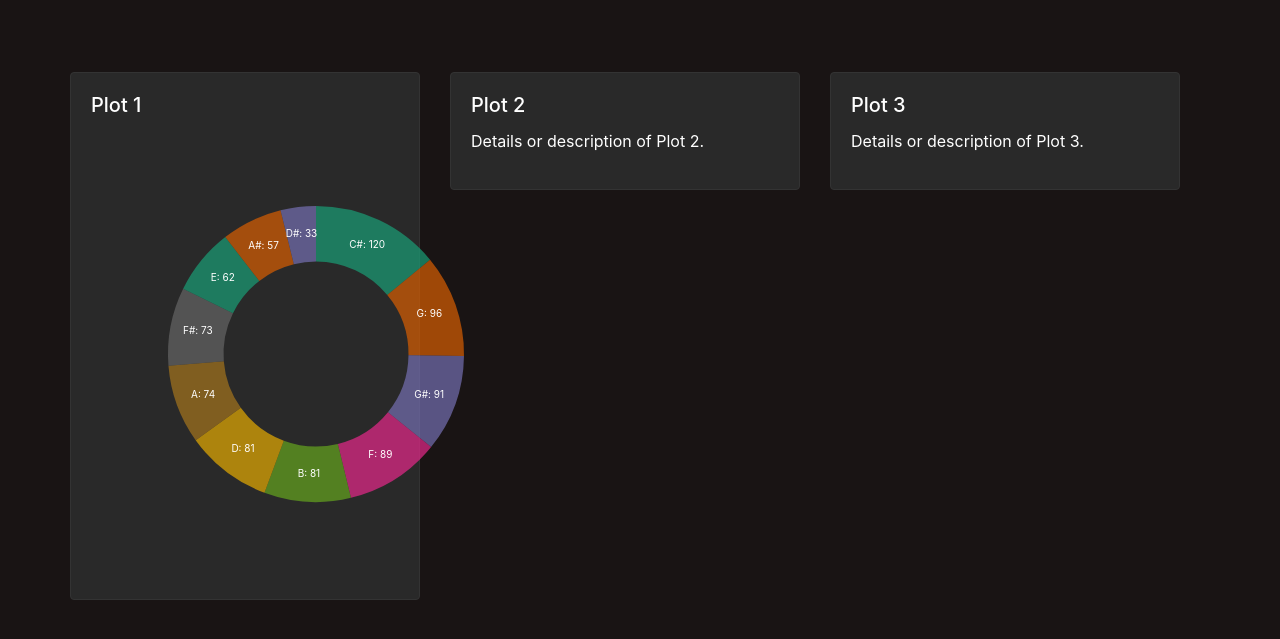
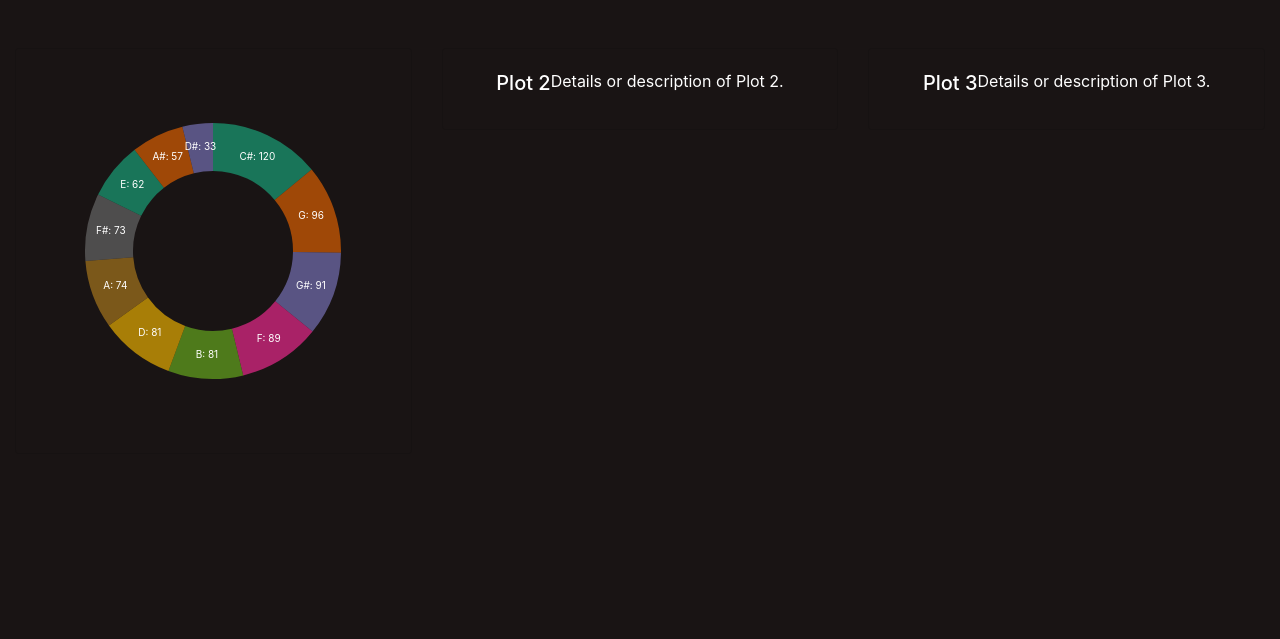
Before and after one commit to FarrukhCyber/Melody-Metrics, a Flask app: page / in a window 1280 px wide. Shown: the part 56-695 px from the top of the page. Run offline with Flask 3, Linux system fonts and the light colour scheme; some libraries are stand-ins or nearby versions.

Commit message:
finally centered the pieChart

```diff
--- a/static/css/theme.css
+++ b/static/css/theme.css
@@ -22,7 +22,19 @@ body {
 }
 
 .card-custom {
-    background-color: #292929; /* Slightly lighter than the body background */
-    border: 1px solid #333333; /* Subtle border for distinction */
+    background-color: var(--spotify-black);
+    /* background-color: #292929;  */
+    /* border: 1px solid #333333;  */
     color: var(--spotify-white);
 }
+
+.card-body {
+    display: flex;
+    justify-content: center;
+    align-items: center;
+  }
+
+  .svg-container {
+    display: block; /* Removes extra space below the SVG */
+    margin: auto; /* Horizontally centers the SVG in the container if it's a block element */
+  }
--- a/static/js/keysPieChart.js
+++ b/static/js/keysPieChart.js
@@ -9,21 +9,29 @@ export async function createKeysPieChart() {
   console.log("In PieChart, Data:", data);
 
   // Set the dimensions and margins of the graph
-  var width = 450;
-  var height = 450;
+  var width = 400;
+  var height = 400;
   var margin = 40;
 
   // The radius of the pieplot is half the width or half the height (smallest one). I subtract a bit of margin.
   var radius = Math.min(width, height) / 2 - margin;
 
-  // Append the svg object to the div called 'my_dataviz'
   var svg = d3
     .select("#plot1") // Changed from "#plot1" to "svg" for general usage, adjust if your SVG has a specific id
     .append("svg")
     .attr("width", width)
     .attr("height", height)
     .append("g")
+    .attr('viewBox',`0 0 ${width} ${height}`)
     .attr("transform", `translate(${width / 2}, ${height / 2})`);
+
+
+    // ========================================
+
+
+
+    // ========================================
+
 
   // Set the color scale
   var color = d3
--- a/templates/index.html
+++ b/templates/index.html
@@ -32,23 +32,20 @@
           </div>
         </div>
       </nav>
+
     <div class="container-fluid">
-      <div class="row w-100">
-
-        <div class="container mt-4">
           <div class="row mt-5">
             <!-- Card 1 -->
-            <div class="col-md-4">
+            <div class="col-lg-4">
               <div class="card card-custom">
-                <div class="card-body">
-                  <h5 class="card-title">Plot 1</h5>
+                <div class="card-body" style="padding: 2px" >
                   <!-- Placeholder for the plot -->
-                  <div id="plot1"></div>
+                  <div id="plot1" class="svg-container"></div>
                 </div>
               </div>
             </div>
             <!-- Card 2 -->
-            <div class="col-md-4">
+            <div class="col-lg-4">
               <div class="card card-custom">
                 <div class="card-body">
                   <h5 class="card-title">Plot 2</h5>
@@ -59,7 +56,7 @@
               </div>
             </div>
             <!-- Card 3 -->
-            <div class="col-md-4">
+            <div class="col-lg-4">
               <div class="card card-custom">
                 <div class="card-body">
                   <h5 class="card-title">Plot 3</h5>
@@ -70,8 +67,6 @@
               </div>
             </div>
           </div>
-        </div>
-      </div>
     </div>
 
     <script src="https://d3js.org/d3.v7.min.js"></script>
```
